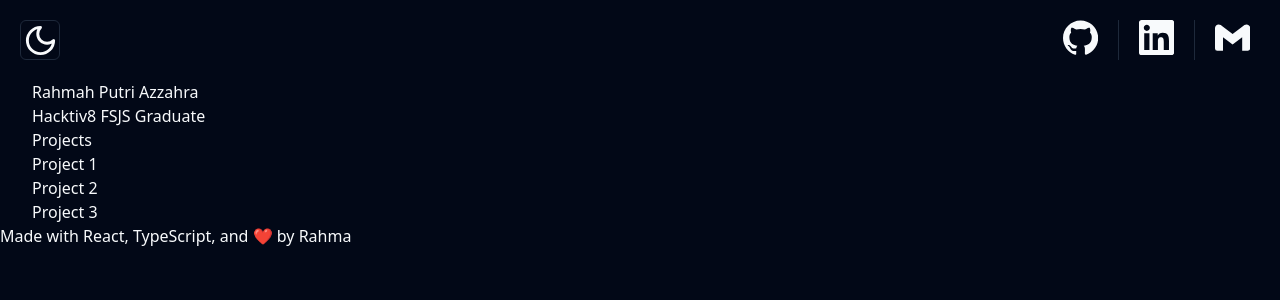
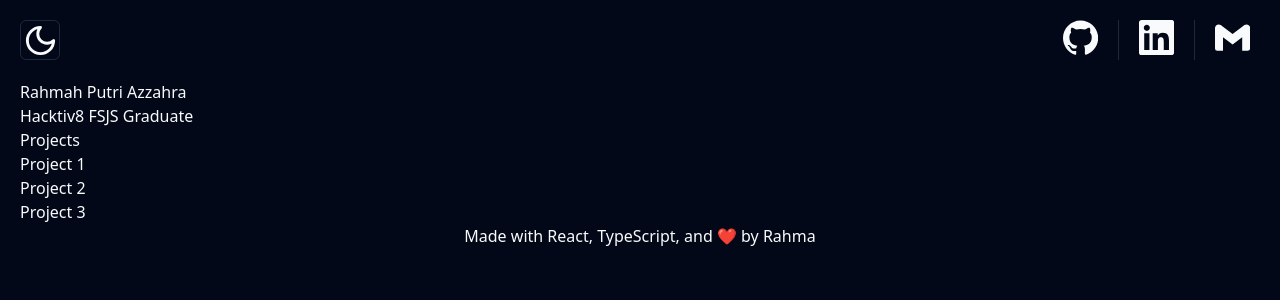
Before and after one commit to rahmaptr/Portfolio, a React (Vite) app in the folder Portofolio/: page / in a window 1280 px wide. Shown: the top 300 px of the page. Built offline with nearby package versions, Linux system fonts and the light colour scheme.

Commit message:
style: padding

```diff
--- a/Portofolio/src/components/Footer.tsx
+++ b/Portofolio/src/components/Footer.tsx
@@ -1,7 +1,7 @@
 function Footer() {
   return (
-    <footer>
-      Made with React, TypeScript, and ❤️ by <a href="linkedin.com/in/rahmah-putri-azzahra">Rahma</a>
+    <footer className="w-screen text-center">
+      <h3 className="w-full">Made with React, TypeScript, and ❤️ by <a href="linkedin.com/in/rahmah-putri-azzahra">Rahma</a></h3>
     </footer>
   )
 }
--- a/Portofolio/src/routes/home.tsx
+++ b/Portofolio/src/routes/home.tsx
@@ -1,6 +1,6 @@
 function Home() {
   return (
-    <div className='container'>
+    <div className="px-5">
       <h1>Rahmah Putri Azzahra</h1>
       <h2>Hacktiv8 FSJS Graduate</h2>
 
```
